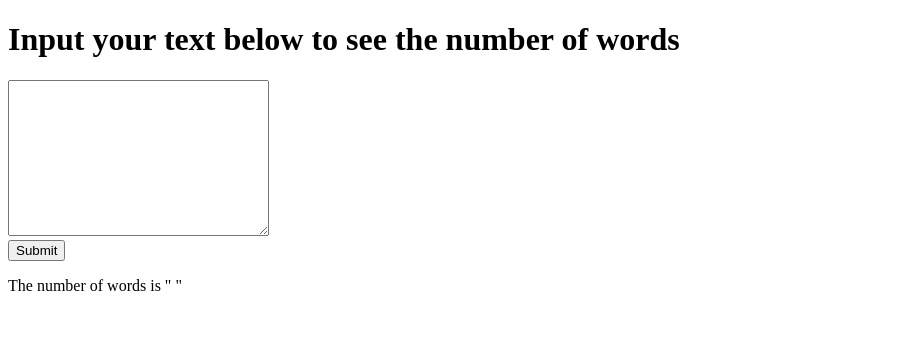
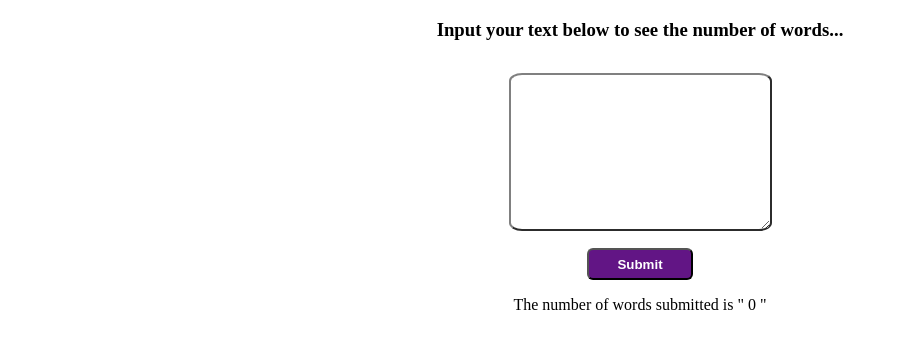
Before and after one commit to PrincessMaggy/30-Days-Of-JS, a plain HTML site: page Task 3/index.html in a window 1280 px wide. Shown: the whole page, without its empty margins (0-898 px from the left). Drawn offline with Linux system fonts and the light colour scheme.

Commit message:
completed day 3 task

```diff
--- a/Task 3/index.html
+++ b/Task 3/index.html
@@ -4,17 +4,18 @@
     <meta charset="UTF-8">
     <meta http-equiv="X-UA-Compatible" content="IE=edge">
     <meta name="viewport" content="width=device-width, initial-scale=1.0">
+    <link rel="stylesheet" type="text/css" href="style.css">
     <title>Document</title>
 </head>
 <body>
-    <h1>Input your text below to see the number of words </h1>
+    <h3>Input your text below to see the number of words... </h3>
 
     <textarea id="text" cols="30" rows="10"></textarea>
 
     <div>
         <input type="submit" id="submit" >
         </div>
-    <p> The number of words is " <span id="count"></span> "</p>
+    <p> The number of words submitted is " <span id="count">0</span> "</p>
 
 
     <script src="index.js"></script>
--- a/Task 3/index.js
+++ b/Task 3/index.js
@@ -4,15 +4,11 @@ let number = document.getElementById('count');
 
 const numberOf =() =>{
 
-    let count =  text.value.split(' ').length;
-    if (text.value === "" ){
-        number.innerHTML = 0;
-    }
-        else{
-        number.innerHTML= count;
+    let count =  text.value.split(' ');
+    count = count.filter(values => !!values)
+    number.innerHTML= count.length;
 
     }
-    // console.log(text.value.split(' '))
-}
+    // console.log(text.value)
 
 submit.addEventListener("click", numberOf);
--- /dev/null
+++ b/Task 3/style.css
@@ -0,0 +1,23 @@
+body{
+    text-align: center;
+}
+
+textarea{
+    border: 2px outset gray;
+    border-radius: 5%;
+    margin: 1em;
+}
+
+input[type="submit"]{
+    background-color:rgba(93, 14, 130, 0.97);
+    border-radius:6px;
+    color: white;
+    font-weight: bolder;
+    width:8em;
+    padding: 0.5em 1em;
+  }
+ input[type="submit"]:hover{
+    transition: 0.5 ease;
+    border:1px inset rgba(93, 14, 130, 0.97);
+    background-color:rgba(93, 14, 130, 0.97);
+  }
```
